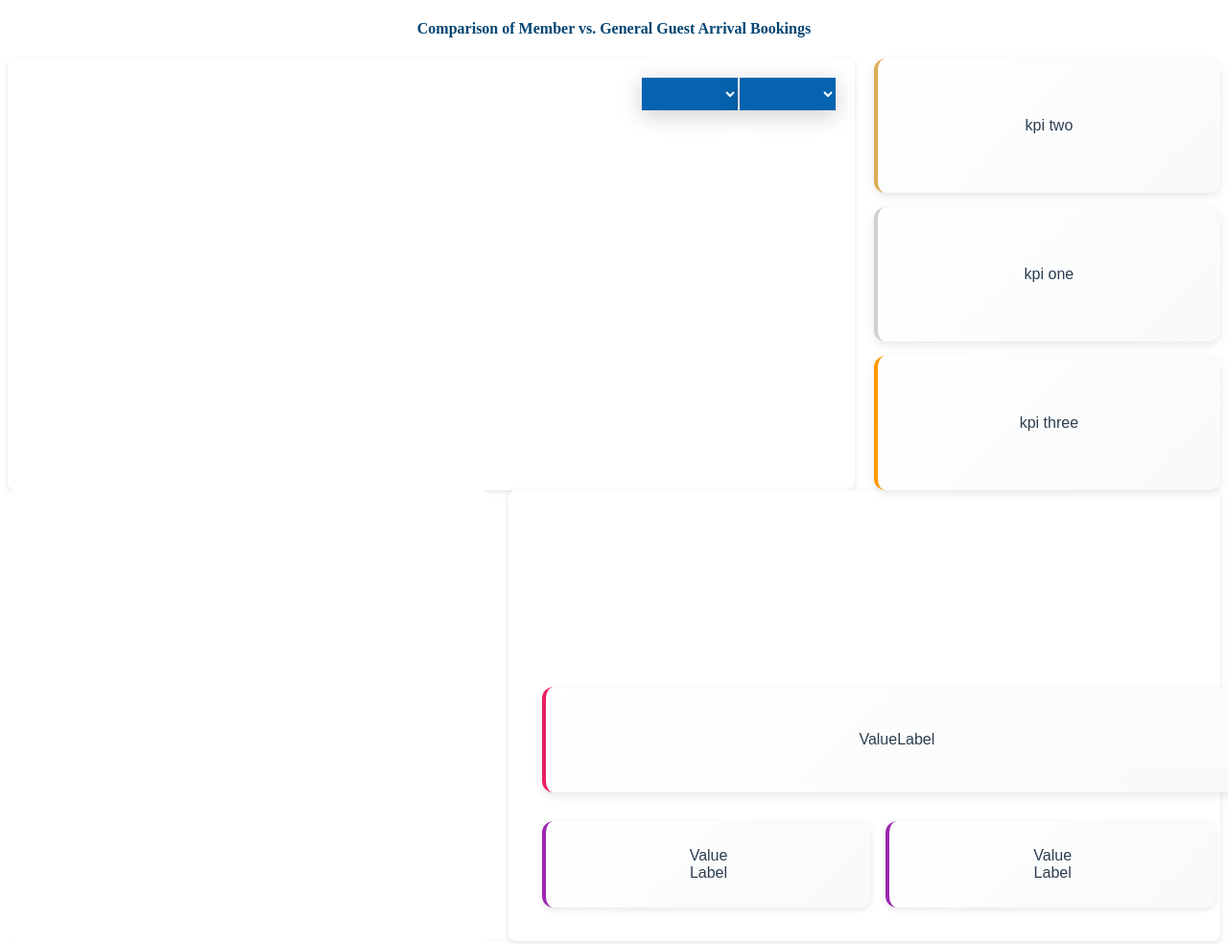
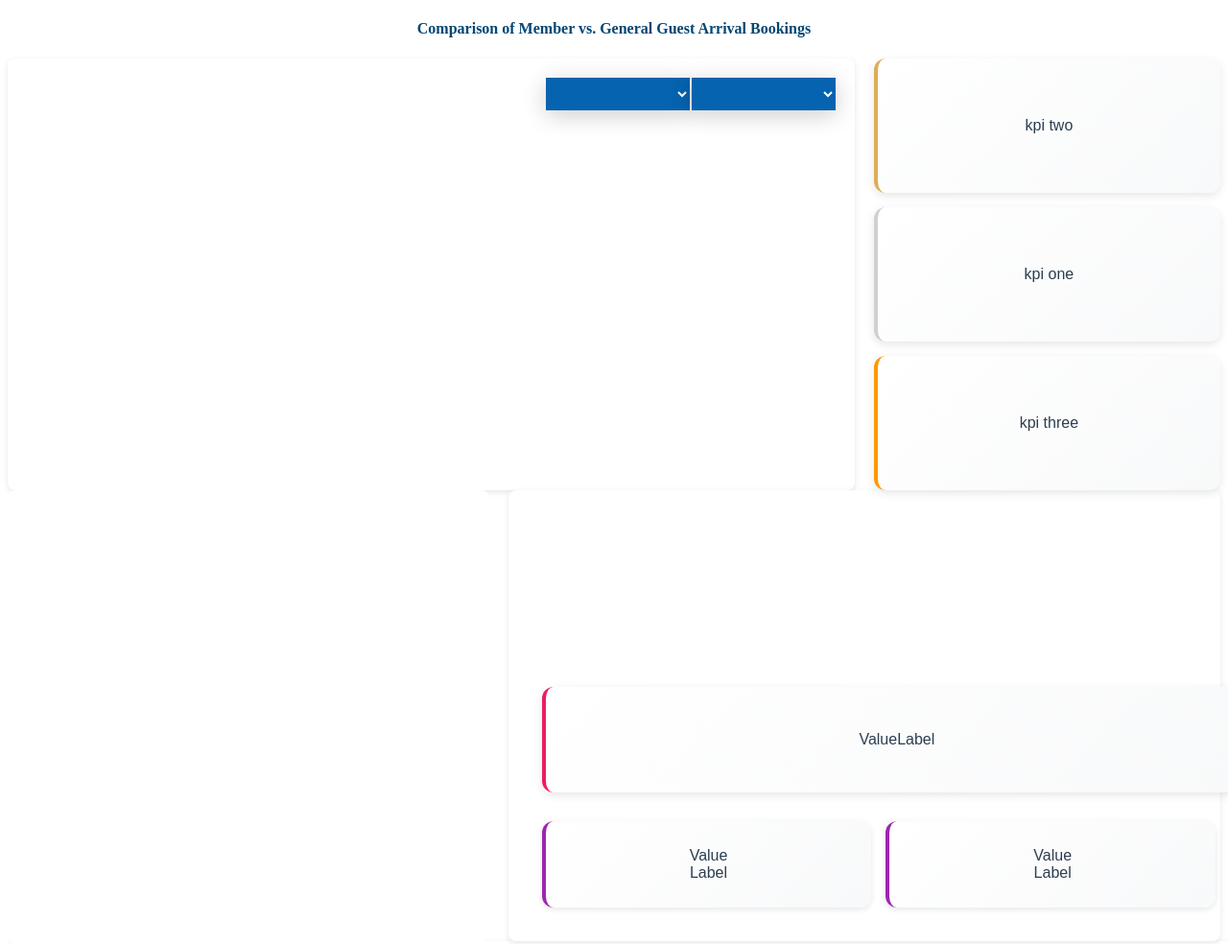
Before and after one commit to Paradox-9007/our_cimso_project, a plain HTML site: page dashboard-2/dashboard-2.html in a window 1280 px wide. Shown: the top 984 px of the page at 96% size. Drawn offline with nearby package versions, Linux system fonts and the light colour scheme; no server answers.

Commit message:
version 1.4.0

```diff
--- a/dashboard-2/dashboard-2.css
+++ b/dashboard-2/dashboard-2.css
@@ -41,11 +41,11 @@
 
 }
 .D2 .filter select {
-
   background-color: #0563af;
   color: white;
+  font-weight: bold;
   padding: 5px;
-  width: 100px;
+  width: 150px;
   border: none;
   font-size: 20px;
   box-shadow: 0 5px 25px rgba(0, 0, 0, 0.2);
@@ -54,21 +54,6 @@
   outline: none;
 }
 
-.D2 .filter::before {
-  content: "\f13a";
-  font-family: FontAwesome;
-  position: absolute;
-  top: 0;
-  right: 0;
-  width: 20%;
-  height: 100%;
-  text-align: center;
-  font-size: 28px;
-  line-height: 45px;
-  color: rgba(255, 255, 255, 0.5);
-  background-color: rgba(255, 255, 255, 0.1);
-  pointer-events: none;
-}
 
 .D2 #first-row-right {
   flex: 3;
--- a/dashboard-4/dashboard-4.css
+++ b/dashboard-4/dashboard-4.css
@@ -95,6 +95,7 @@
 .D4 .filter select {
   background-color: #0563af;
   color: white;
+  font-weight: bold;
   padding: 10px;
   width: 450px;
 
--- a/dashboard-5/dashboard-5.css
+++ b/dashboard-5/dashboard-5.css
@@ -44,6 +44,7 @@
 .D5 #D5-filter select {
   background-color: #0563af;
   color: white;
+  font-weight: bold;
   padding: 8px;  /* Reduced padding */
   width: 150px;
   border: none;
--- a/dashboard-7/dashboard-7.css
+++ b/dashboard-7/dashboard-7.css
@@ -73,7 +73,7 @@
   display: flex;
   flex: 2;
   flex-direction: row;
-  justify-content: space-evenly;
+  justify-content: flex-end;
   min-width: 0;
 }
 
--- a/dashboard-8/dashboard-8.css
+++ b/dashboard-8/dashboard-8.css
@@ -43,7 +43,9 @@
   flex: 1;
   display: flex;
   flex-direction: column;
+  background-color: white;
   border-radius: 8px;
+  box-shadow: 0 2px 4px rgba(0, 0, 0, 0.1);
   padding: 15px;
   gap: 15px;
 }
--- a/dashboard-9/dashboard-9.css
+++ b/dashboard-9/dashboard-9.css
@@ -7,7 +7,7 @@
   background-color: transparent;
   display: flex;
   flex-direction: column;
-  align-items: center;
+  align-items: flex-end;
   justify-content: center;
   width: 70%;
   height: 65%;
```
Also changed, not shown: dashboard-1/dashboard-1.css (+5 -5 lines), dashboard-6/dashboard-6.css (+1 -7 lines).
